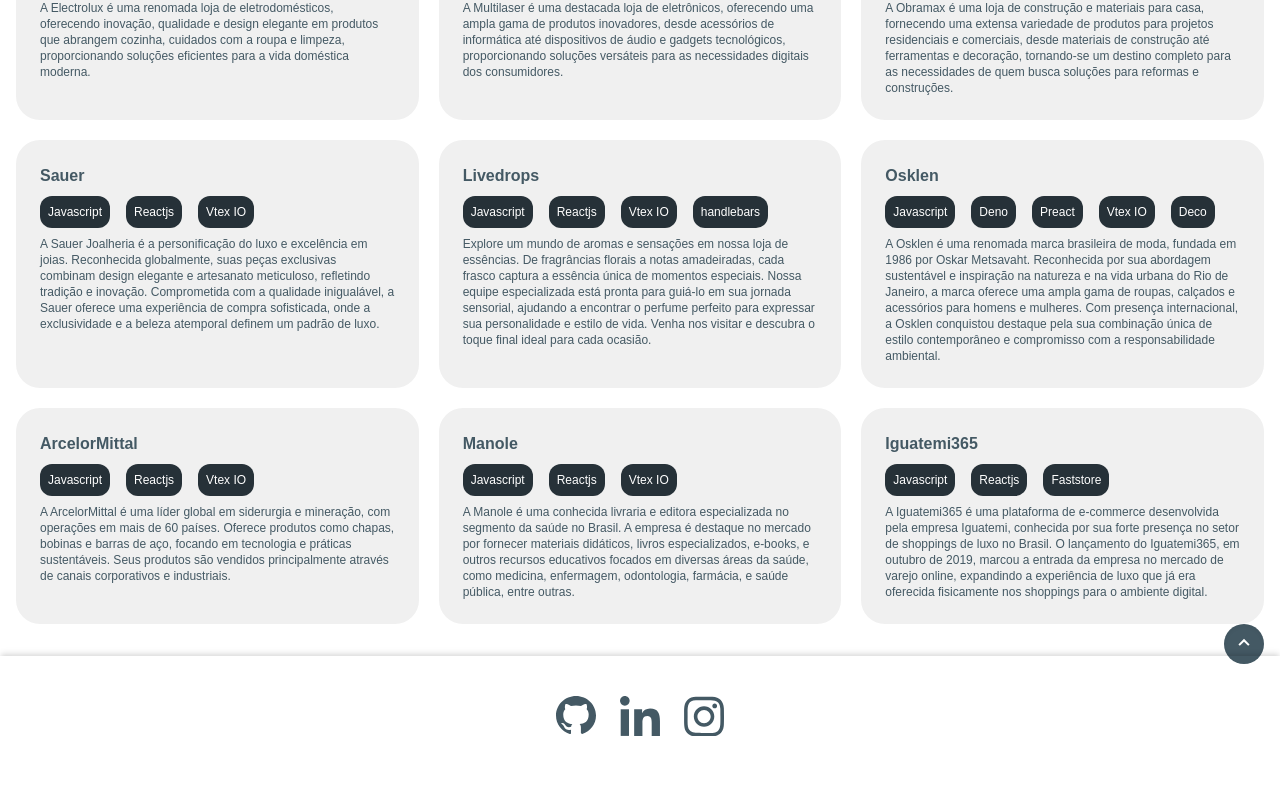
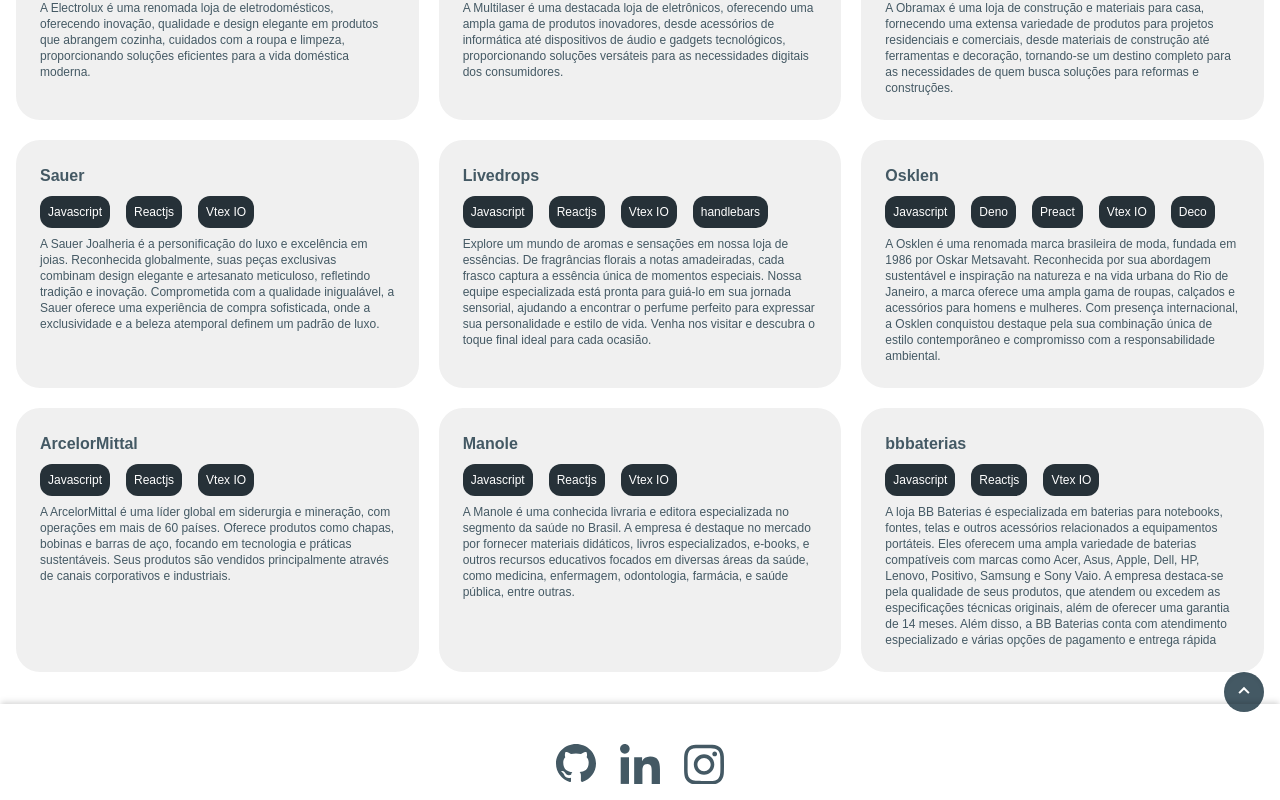
Before and after one commit to ViniciusSBezerra/portifolio, a React (Vite) app: page / in a window 1280 px wide. Shown: the part 1860-2660 px from the top of the page. Before the commit the page ends 2612 px from the top, so only its background shows below. Built offline with nearby package versions, Linux system fonts and the light colour scheme.

Commit message:
removing css not used and update project

```diff
--- a/src/pages/components/projects/projects.tsx
+++ b/src/pages/components/projects/projects.tsx
@@ -56,10 +56,10 @@
           technologies={["Javascript", "Reactjs", "Vtex IO"]} />
 
         <CardProjects
-          name="Iguatemi365"
+          name="bbbaterias"
           description="
-          A Iguatemi365 é uma plataforma de e-commerce desenvolvida pela empresa Iguatemi, conhecida por sua forte presença no setor de shoppings de luxo no Brasil. O lançamento do Iguatemi365, em outubro de 2019, marcou a entrada da empresa no mercado de varejo online, expandindo a experiência de luxo que já era oferecida fisicamente nos shoppings para o ambiente digital."
-          technologies={["Javascript", "Reactjs", "Faststore"]}
+         A loja BB Baterias é especializada em baterias para notebooks, fontes, telas e outros acessórios relacionados a equipamentos portáteis. Eles oferecem uma ampla variedade de baterias compatíveis com marcas como Acer, Asus, Apple, Dell, HP, Lenovo, Positivo, Samsung e Sony Vaio. A empresa destaca-se pela qualidade de seus produtos, que atendem ou excedem as especificações técnicas originais, além de oferecer uma garantia de 14 meses. Além disso, a BB Baterias conta com atendimento especializado e várias opções de pagamento e entrega rápida"
+          technologies={["Javascript", "Reactjs", "Vtex IO"]}
         />
 
       </div>
```
Also changed, not shown: src/app.css (+8 -25 lines).
